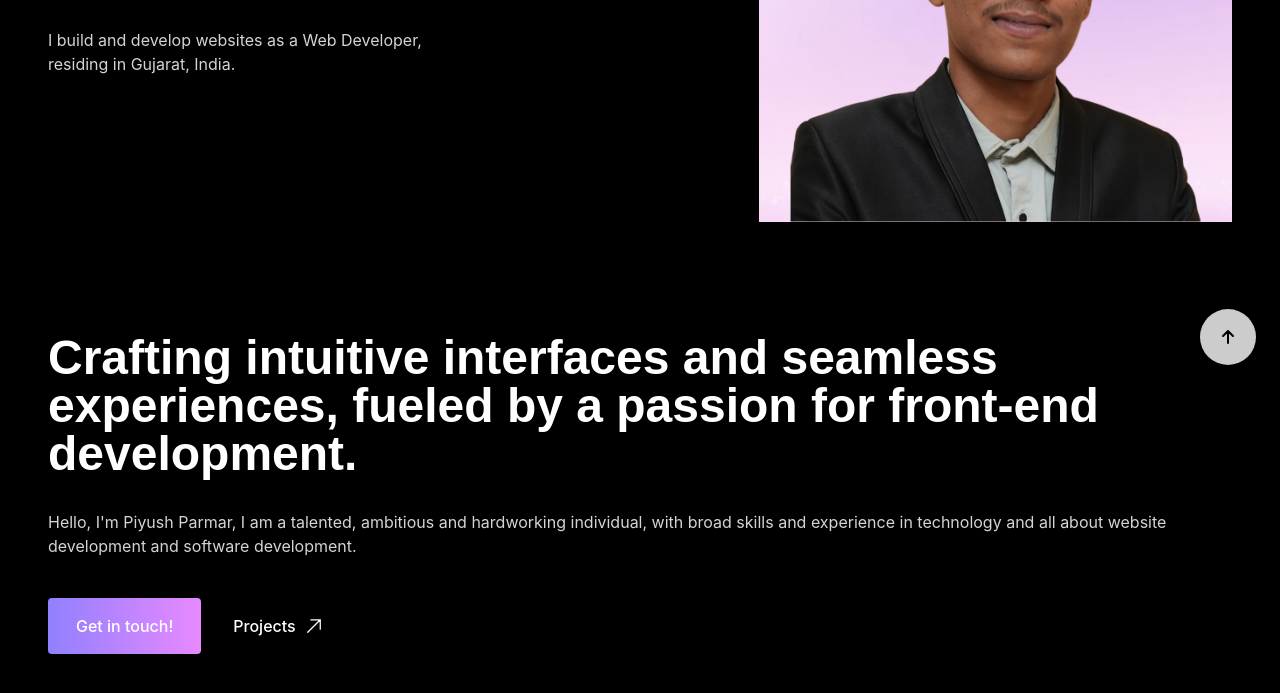
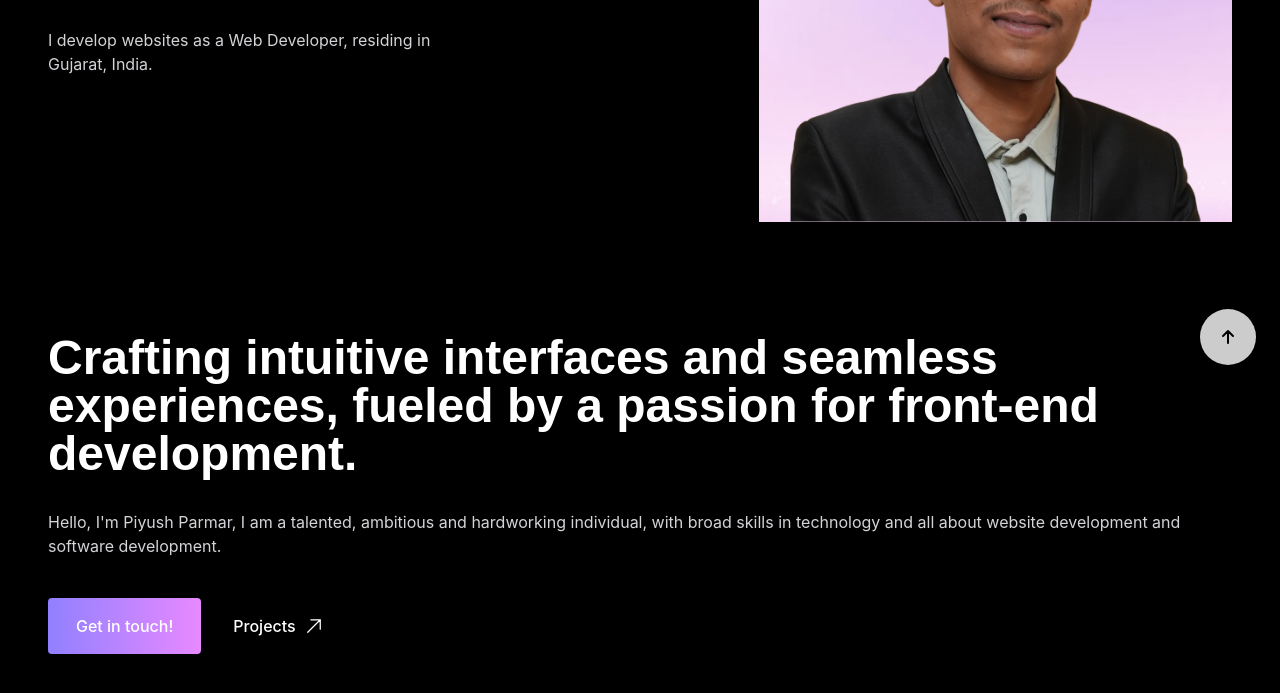
Before and after one commit to piyushparmar911/My-Portfolio, a plain HTML site: page index.html in a window 1280 px wide. Shown: the part 411-1104 px from the top of the page. Drawn offline with Linux system fonts and the light colour scheme; a web font is replaced by a local one.

Commit message:
Update index.html

```diff
--- a/index.html
+++ b/index.html
@@ -134,7 +134,7 @@
             </h1>
             <h2 class="heading">Web Developer &<br />Software Developer</h2>
             <p class="paragraph mb-7 mt-5 w-80 sm:mb-10 sm:mt-8 sm:w-[420px]">
-                I build and develop websites as a Web Developer, residing in Gujarat, India.
+                I  develop websites as a Web Developer, residing in Gujarat, India.
             </p>
 
           </div>
@@ -160,7 +160,7 @@
             </h1>
             <p class="paragraph mb-7 mt-6 lg:mb-10 lg:mt-8 reveal-effect">
               Hello, I'm Piyush Parmar, I am a talented, ambitious and
-              hardworking individual, with broad skills and experience in
+              hardworking individual, with broad skills  in
               technology and all about website development and software development.
             </p>
             <div
```
